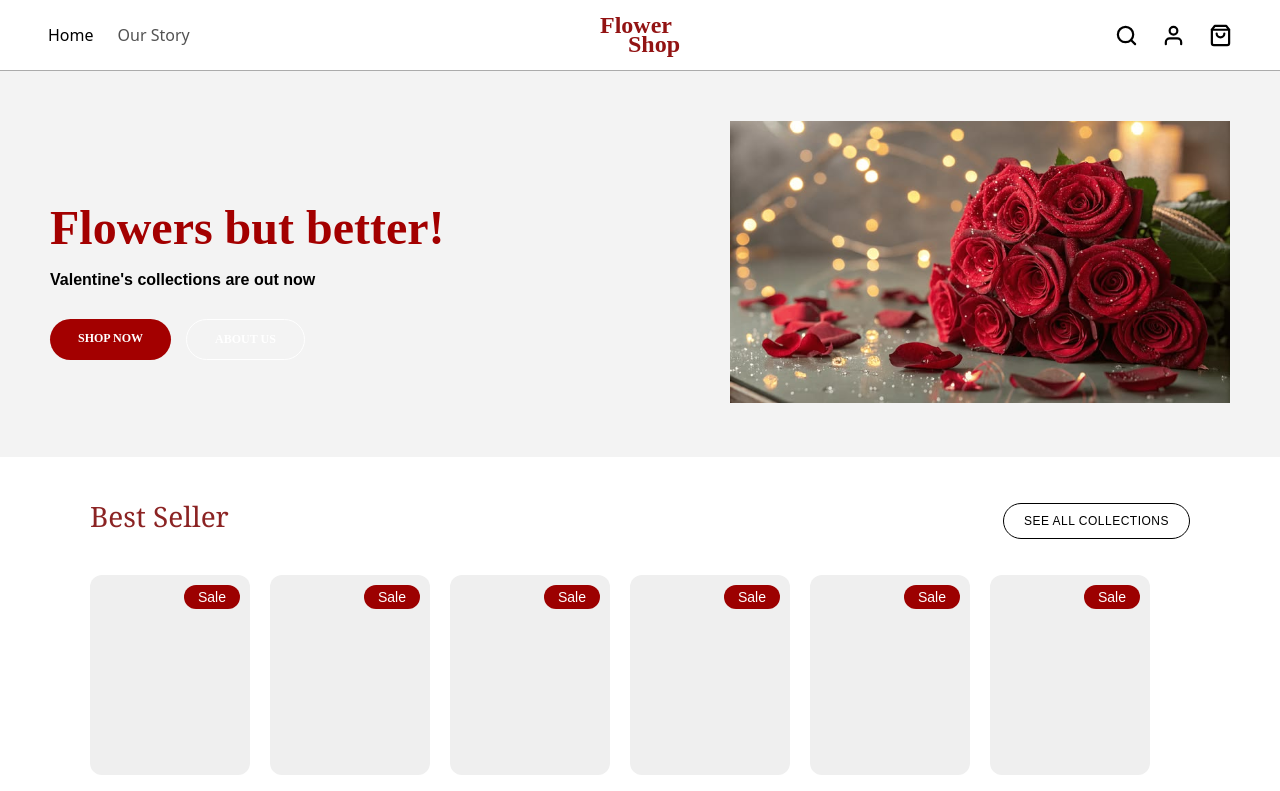
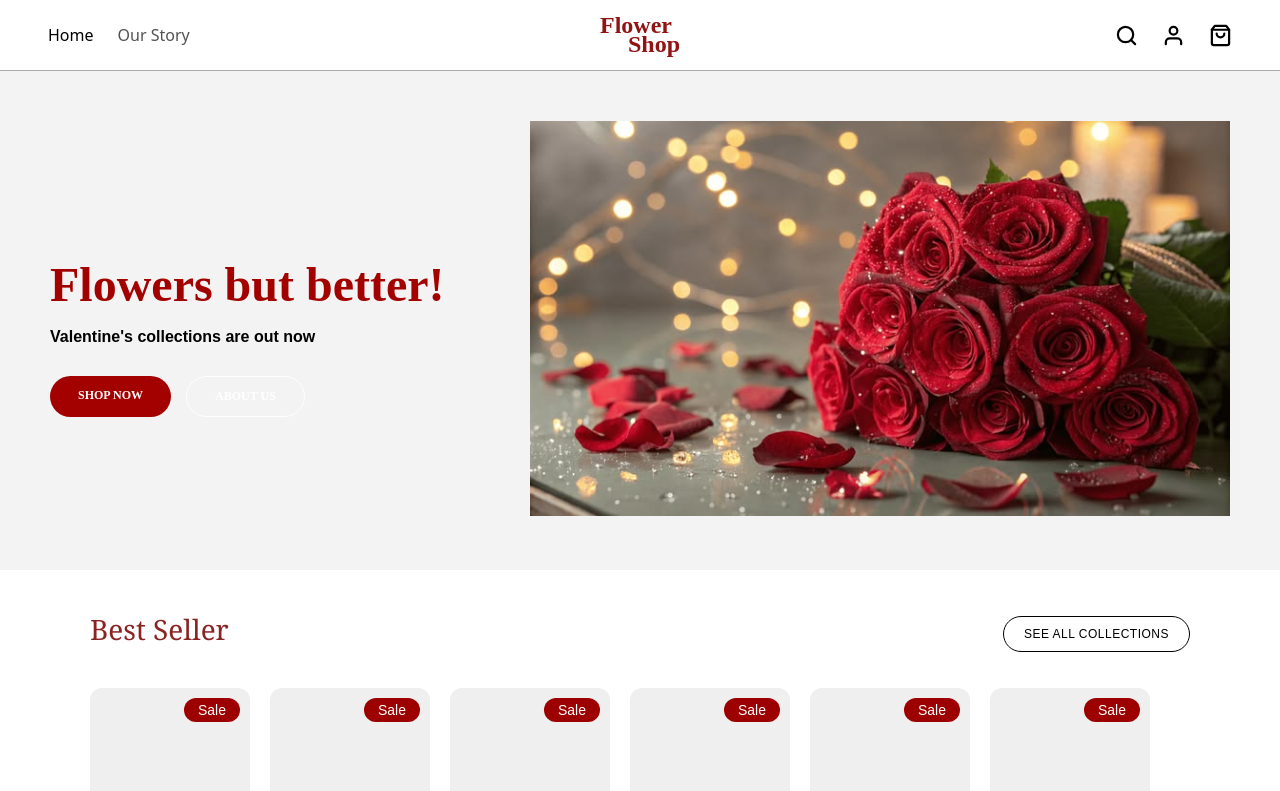
Before and after one commit to jork1216/flowershop, a React (Vite) app: page / in a window 1280 px wide. Shown: the top 791 px of the page. Built offline with nearby package versions, Linux system fonts and the light colour scheme.

Commit message:
added products

```diff
--- a/src/components/BestSeller/BestSeller.jsx
+++ b/src/components/BestSeller/BestSeller.jsx
@@ -1,50 +1,29 @@
-
-import "./BestSeller.css"; // Import the CSS file
+import "./BestSeller.css";
+import { bestSellerProducts } from "../../data/products"; // adjust path as needed
 
 function BestSeller() {
-  // Array of objects holding the details for each product
-  const products = [
-    { id: 1, name: "Wine", price: "P890.00", oldPrice: "P990.00" },
-    { id: 2, name: "Blush", price: "P890.00", oldPrice: "P990.00" },
-    { id: 3, name: "Flamingo", price: "P890.00", oldPrice: "P990.00" },
-    { id: 4, name: "Kiss", price: "P1,890.00", oldPrice: "P1,990.00" },
-    { id: 5, name: "Cherry", price: "P2,890.00", oldPrice: "P2,990.00" },
-    { id: 6, name: "Dream", price: "P1,890.00", oldPrice: "P1,990.00" },
-  ];
-
   return (
     <div className="best-seller-section">
-
-      {/* Top Header Row */}
       <div className="header">
         <h2 className="title">Best Seller</h2>
         <button className="see-all-btn">SEE ALL COLLECTIONS</button>
       </div>
 
-      {/* Product Cards Row */}
       <div className="product-list">
-        {/* We use .map() instead of a for loop. It's the standard way to list items in React */}
-        {products.map((product) => (
+        {bestSellerProducts.map((product) => (
           <div key={product.id} className="product-card">
-
             <div className="image-box">
               <span className="sale-badge">Sale</span>
-
-              {/* This is a placeholder for your actual images */}
               <div className="image-placeholder"></div>
             </div>
-
             <h3 className="product-name">{product.name}</h3>
-
             <div className="price-row">
               <span className="current-price">{product.price}</span>
               <span className="old-price">{product.oldPrice}</span>
             </div>
-
           </div>
         ))}
       </div>
-
     </div>
   );
 }
--- a/src/components/Header/Header.css
+++ b/src/components/Header/Header.css
@@ -49,6 +49,6 @@
 }
 
 .header-image img {
-  max-width: 500px;
-  height: auto;
+  max-width: 700px;
+  height: 100%;
 }
--- /dev/null
+++ b/src/data/products.js
@@ -0,0 +1,10 @@
+// src/data/products.js
+
+export const bestSellerProducts = [
+  { id: 1, name: "Wine",     price: "P890.00",   oldPrice: "P990.00"   },
+  { id: 2, name: "Blush",    price: "P890.00",   oldPrice: "P990.00"   },
+  { id: 3, name: "Flamingo", price: "P890.00",   oldPrice: "P990.00"   },
+  { id: 4, name: "Kiss",     price: "P1,890.00", oldPrice: "P1,990.00" },
+  { id: 5, name: "Cherry",   price: "P2,890.00", oldPrice: "P2,990.00" },
+  { id: 6, name: "Dream",    price: "P1,890.00", oldPrice: "P1,990.00" },
+];
```
